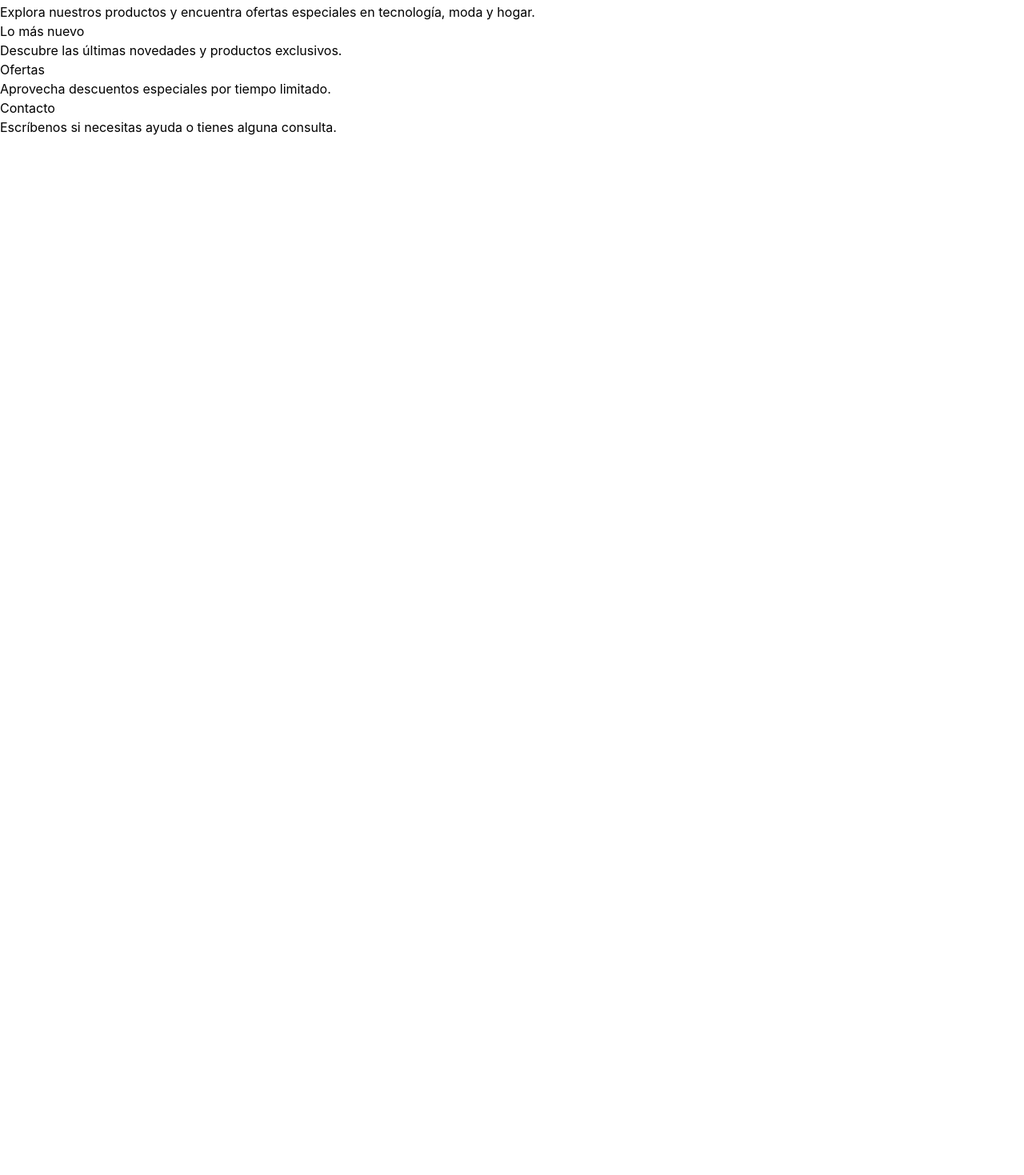
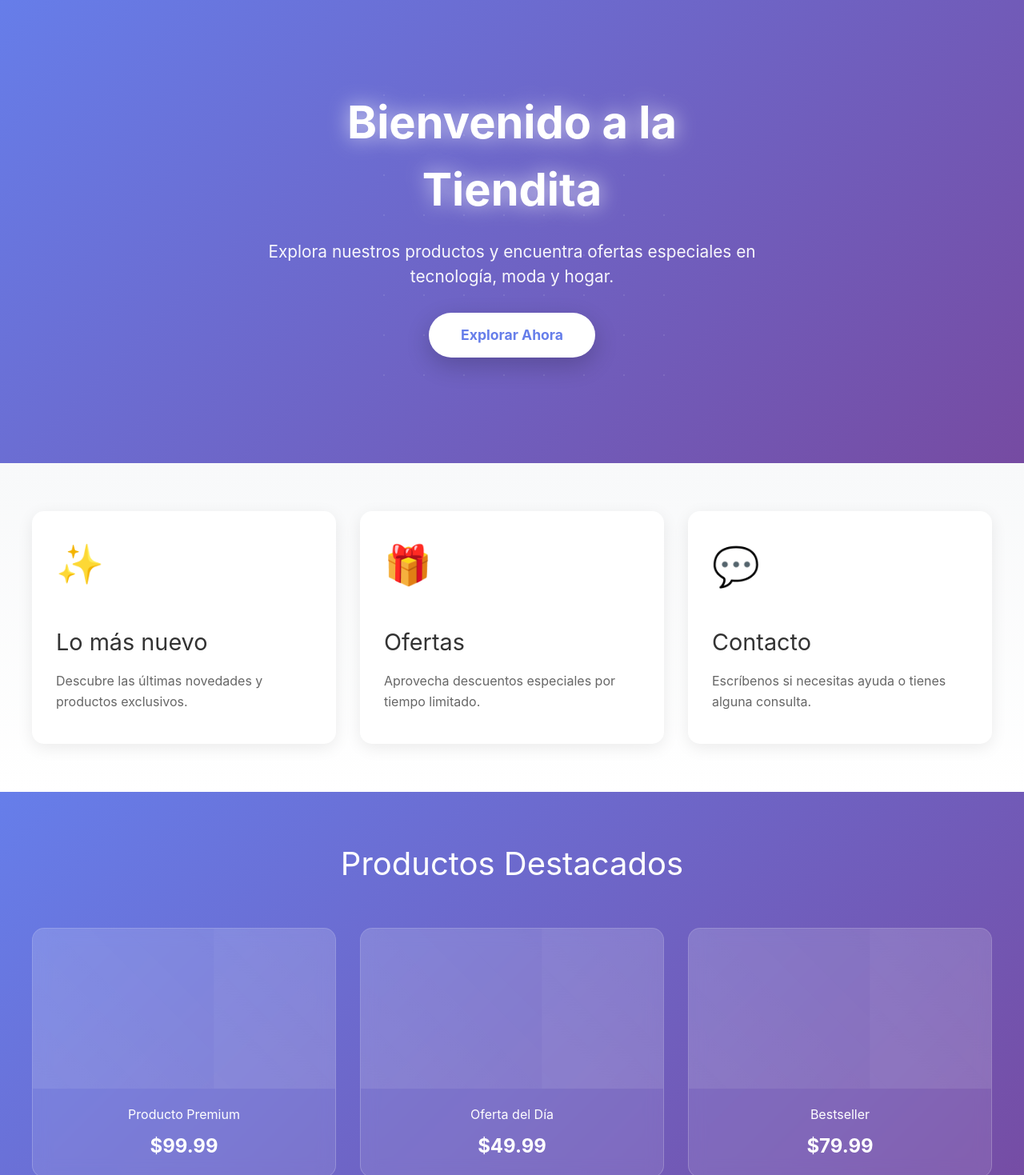
Before and after one commit to Pollo28-24/practica-de-git-hub, an Angular app: page / in a window 1280 px wide. Shown: the part 21-1490 px from the top of the page at 80% size. Before the commit the page ends 800 px from the top, so only its background shows below. Built offline with nearby package versions, Linux system fonts and the light colour scheme.

Commit message:
refactor: modficacion del harchivo home, mejores animaciones y tambien el ts.

```diff
--- a/src/app/pages/home/home.html
+++ b/src/app/pages/home/home.html
@@ -1,21 +1,381 @@
 <section class="home-page">
-  <header>
-    <h1>Bienvenido a la Tiendita</h1>
-    <p>Explora nuestros productos y encuentra ofertas especiales en tecnología, moda y hogar.</p>
+  <header class="hero-header">
+    <div class="hero-content">
+      <h1 class="animate-title">Bienvenido a la Tiendita</h1>
+      <p class="animate-subtitle">Explora nuestros productos y encuentra ofertas especiales en tecnología, moda y hogar.</p>
+      <button class="cta-button animate-button">Explorar Ahora</button>
+    </div>
+    <div class="hero-background"></div>
   </header>
 
   <div class="home-cards">
-    <article class="card">
+    <article class="card card-newest animate-card-1">
+      <div class="card-icon">✨</div>
       <h2>Lo más nuevo</h2>
       <p>Descubre las últimas novedades y productos exclusivos.</p>
+      <div class="card-hover-effect"></div>
     </article>
-    <article class="card">
+    <article class="card card-offers animate-card-2">
+      <div class="card-icon">🎁</div>
       <h2>Ofertas</h2>
       <p>Aprovecha descuentos especiales por tiempo limitado.</p>
+      <div class="card-hover-effect"></div>
     </article>
-    <article class="card">
+    <article class="card card-contact animate-card-3">
+      <div class="card-icon">💬</div>
       <h2>Contacto</h2>
       <p>Escríbenos si necesitas ayuda o tienes alguna consulta.</p>
+      <div class="card-hover-effect"></div>
     </article>
   </div>
+
+  <section class="featured-products">
+    <h2 class="section-title animate-section-title">Productos Destacados</h2>
+    <div class="products-grid">
+      <div class="product-item animate-product-1">
+        <div class="product-image"></div>
+        <div class="product-info">
+          <p>Producto Premium</p>
+          <span class="price">$99.99</span>
+        </div>
+      </div>
+      <div class="product-item animate-product-2">
+        <div class="product-image"></div>
+        <div class="product-info">
+          <p>Oferta del Día</p>
+          <span class="price">$49.99</span>
+        </div>
+      </div>
+      <div class="product-item animate-product-3">
+        <div class="product-image"></div>
+        <div class="product-info">
+          <p>Bestseller</p>
+          <span class="price">$79.99</span>
+        </div>
+      </div>
+    </div>
+  </section>
+
+  <style>
+    .home-page {
+      overflow: hidden;
+    }
+
+    .hero-header {
+      position: relative;
+      min-height: 600px;
+      display: flex;
+      align-items: center;
+      justify-content: center;
+      background: linear-gradient(135deg, #667eea 0%, #764ba2 100%);
+      color: white;
+      overflow: hidden;
+    }
+
+    .hero-background {
+      position: absolute;
+      width: 400px;
+      height: 400px;
+      background: radial-gradient(circle, rgba(255,255,255,0.1) 1px, transparent 1px);
+      background-size: 50px 50px;
+      animation: float 20s infinite ease-in-out;
+    }
+
+    .hero-content {
+      position: relative;
+      z-index: 2;
+      text-align: center;
+      max-width: 700px;
+      padding: 40px;
+    }
+
+    .animate-title {
+      font-size: 3.5rem;
+      margin: 0 0 20px;
+      font-weight: bold;
+      animation: slideInDown 1s ease-out, textGlow 3s ease-in-out infinite;
+    }
+
+    .animate-subtitle {
+      font-size: 1.3rem;
+      margin: 0 0 30px;
+      opacity: 0.95;
+      animation: fadeInUp 1.2s ease-out;
+    }
+
+    .cta-button {
+      padding: 15px 40px;
+      font-size: 1.1rem;
+      background: white;
+      color: #667eea;
+      border: none;
+      border-radius: 50px;
+      cursor: pointer;
+      font-weight: bold;
+      transition: all 0.3s ease;
+      animation: scaleIn 1.4s ease-out;
+      box-shadow: 0 10px 30px rgba(0, 0, 0, 0.2);
+    }
+
+    .cta-button:hover {
+      transform: scale(1.05);
+      box-shadow: 0 15px 40px rgba(0, 0, 0, 0.3);
+      animation: pulse 1s ease-in-out infinite;
+    }
+
+    .home-cards {
+      display: grid;
+      grid-template-columns: repeat(auto-fit, minmax(300px, 1fr));
+      gap: 30px;
+      padding: 60px 40px;
+      background: linear-gradient(to bottom, #f8f9fa 0%, #ffffff 100%);
+    }
+
+    .card {
+      position: relative;
+      padding: 40px 30px;
+      background: white;
+      border-radius: 15px;
+      box-shadow: 0 5px 20px rgba(0, 0, 0, 0.08);
+      transition: all 0.4s cubic-bezier(0.34, 1.56, 0.64, 1);
+      cursor: pointer;
+      overflow: hidden;
+    }
+
+    .card::before {
+      content: '';
+      position: absolute;
+      top: 0;
+      left: -100%;
+      width: 100%;
+      height: 100%;
+      background: linear-gradient(90deg, transparent, rgba(255,255,255,0.3), transparent);
+      transition: left 0.5s ease;
+    }
+
+    .card:hover::before {
+      left: 100%;
+    }
+
+    .card-icon {
+      font-size: 3rem;
+      margin-bottom: 15px;
+      display: inline-block;
+      animation: bounce 2s ease-in-out infinite;
+    }
+
+    .card:nth-child(2) .card-icon {
+      animation-delay: 0.2s;
+    }
+
+    .card:nth-child(3) .card-icon {
+      animation-delay: 0.4s;
+    }
+
+    .card h2 {
+      font-size: 1.8rem;
+      margin: 15px 0;
+      color: #333;
+    }
+
+    .card p {
+      color: #666;
+      line-height: 1.6;
+      margin: 0;
+    }
+
+    .card:hover {
+      transform: translateY(-10px) scale(1.02);
+      box-shadow: 0 20px 40px rgba(102, 126, 234, 0.15);
+    }
+
+    .animate-card-1 {
+      animation: slideInLeft 0.8s ease-out;
+    }
+
+    .animate-card-2 {
+      animation: slideInUp 0.8s ease-out 0.2s both;
+    }
+
+    .animate-card-3 {
+      animation: slideInRight 0.8s ease-out 0.4s both;
+    }
+
+    .featured-products {
+      padding: 60px 40px;
+      background: linear-gradient(135deg, #667eea 0%, #764ba2 100%);
+      color: white;
+    }
+
+    .section-title {
+      text-align: center;
+      font-size: 2.5rem;
+      margin-bottom: 50px;
+      animation: slideInDown 0.8s ease-out;
+    }
+
+    .products-grid {
+      display: grid;
+      grid-template-columns: repeat(auto-fit, minmax(250px, 1fr));
+      gap: 30px;
+    }
+
+    .product-item {
+      background: rgba(255, 255, 255, 0.1);
+      border-radius: 15px;
+      overflow: hidden;
+      backdrop-filter: blur(10px);
+      border: 1px solid rgba(255, 255, 255, 0.2);
+      transition: all 0.4s ease;
+      cursor: pointer;
+    }
+
+    .product-item:hover {
+      transform: translateY(-15px) scale(1.05);
+      background: rgba(255, 255, 255, 0.15);
+      box-shadow: 0 20px 40px rgba(0, 0, 0, 0.3);
+    }
+
+    .product-image {
+      width: 100%;
+      height: 200px;
+      background: linear-gradient(45deg, rgba(255,255,255,0.1), rgba(255,255,255,0.05));
+      animation: shimmer 3s infinite;
+    }
+
+    .product-info {
+      padding: 20px;
+      text-align: center;
+    }
+
+    .price {
+      font-size: 1.5rem;
+      font-weight: bold;
+      display: block;
+      margin-top: 10px;
+    }
+
+    .animate-product-1 {
+      animation: fadeInUp 0.8s ease-out 0.6s both;
+    }
+
+    .animate-product-2 {
+      animation: fadeInUp 0.8s ease-out 0.8s both;
+    }
+
+    .animate-product-3 {
+      animation: fadeInUp 0.8s ease-out 1s both;
+    }
+
+    @keyframes slideInDown {
+      from {
+        transform: translateY(-30px);
+        opacity: 0;
+      }
+      to {
+        transform: translateY(0);
+        opacity: 1;
+      }
+    }
+
+    @keyframes slideInUp {
+      from {
+        transform: translateY(30px);
+        opacity: 0;
+      }
+      to {
+        transform: translateY(0);
+        opacity: 1;
+      }
+    }
+
+    @keyframes slideInLeft {
+      from {
+        transform: translateX(-50px);
+        opacity: 0;
+      }
+      to {
+        transform: translateX(0);
+        opacity: 1;
+      }
+    }
+
+    @keyframes slideInRight {
+      from {
+        transform: translateX(50px);
+        opacity: 0;
+      }
+      to {
+        transform: translateX(0);
+        opacity: 1;
+      }
+    }
+
+    @keyframes fadeInUp {
+      from {
+        opacity: 0;
+        transform: translateY(20px);
+      }
+      to {
+        opacity: 1;
+        transform: translateY(0);
+      }
+    }
+
+    @keyframes scaleIn {
+      from {
+        transform: scale(0.8);
+        opacity: 0;
+      }
+      to {
+        transform: scale(1);
+        opacity: 1;
+      }
+    }
+
+    @keyframes bounce {
+      0%, 100% {
+        transform: translateY(0);
+      }
+      50% {
+        transform: translateY(-10px);
+      }
+    }
+
+    @keyframes textGlow {
+      0%, 100% {
+        text-shadow: 0 0 10px rgba(255, 255, 255, 0.5);
+      }
+      50% {
+        text-shadow: 0 0 30px rgba(255, 255, 255, 0.8);
+      }
+    }
+
+    @keyframes pulse {
+      0%, 100% {
+        box-shadow: 0 15px 40px rgba(0, 0, 0, 0.3);
+      }
+      50% {
+        box-shadow: 0 15px 60px rgba(0, 0, 0, 0.5);
+      }
+    }
+
+    @keyframes shimmer {
+      0%, 100% {
+        background-position: -1000px 0;
+      }
+      50% {
+        background-position: 1000px 0;
+      }
+    }
+
+    @keyframes float {
+      0%, 100% {
+        transform: translate(0, 0);
+      }
+      50% {
+        transform: translate(30px, 30px);
+      }
+    }
+  </style>
 </section>
--- a/src/app/pages/home/home.ts
+++ b/src/app/pages/home/home.ts
@@ -11,4 +11,8 @@ import { ChangeDetectionStrategy, Component } from '@angular/core';
   `,
   changeDetection: ChangeDetectionStrategy.OnPush,
 })
-export class Home {}
+export class Home {
+  constructor() {
+    console.log('Home component initialized');
+  }
+}
```
